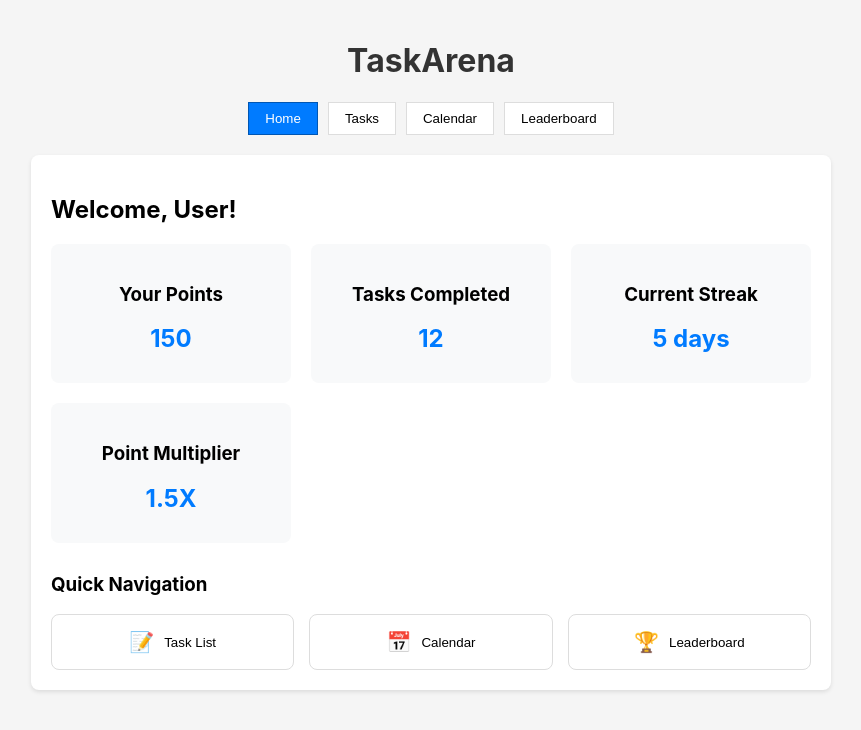
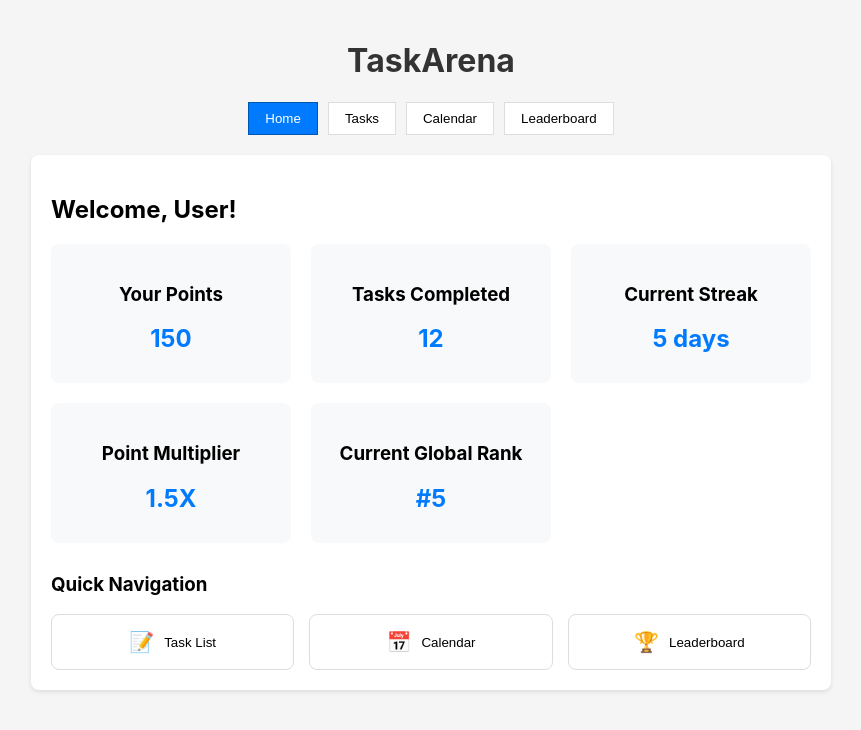
Before and after one commit to TaskMasters307/CSC307-TA, a React (Create React App) app in the folder frontend/: page / in a window 1280 px wide. Shown: the top 730 px of the page, without its empty margins (209-1070 px from the left). Built offline with nearby package versions, Linux system fonts and the light colour scheme.

Commit message:
Added Current Global Rank to Welcome Page

```diff
--- a/frontend/src/components/Welcome.jsx
+++ b/frontend/src/components/Welcome.jsx
@@ -35,6 +35,10 @@ const Welcome = ({ setCurrentView, username = 'User' }) => {
                     <h3>Point Multiplier</h3>
                     <p className="stat-value">1.5X</p>
                 </div>
+                <div className="stat-card">
+                    <h3>Current Global Rank</h3>
+                    <p className="stat-value">#5</p>
+                </div>
             </div>
             <div className="quick-nav">
                 <h3>Quick Navigation</h3>
```
